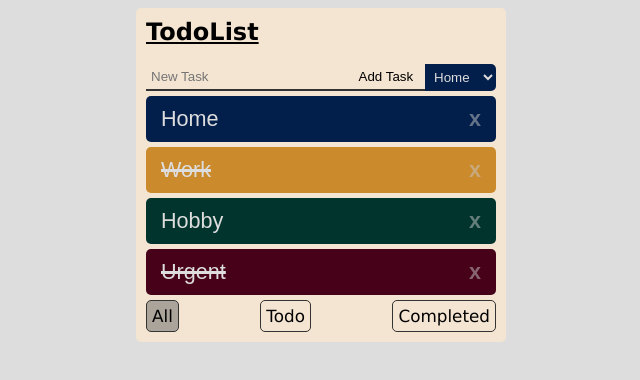
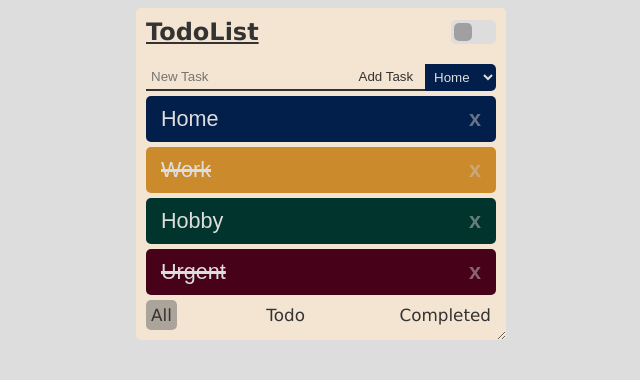
Before and after one commit to James-Bartulis/simple_todo, a Vue app: page / in a window 1280 px wide. Shown: the top 380 px of the page, without its empty margins (319-959 px from the left). Built offline with nearby package versions, Linux system fonts and the light colour scheme.

Commit message:
dark mode & resize horizontally

```diff
--- a/src/App.vue
+++ b/src/App.vue
@@ -10,6 +10,6 @@ import TodoList from './components/TodoList.vue'
 
 <style>
 body {
-  background-color: #DDD;
+  background-color: var(--bodybackground)
 }
 </style>
--- a/src/components/TodoList.vue
+++ b/src/components/TodoList.vue
@@ -10,6 +10,7 @@ export default {
       editCache: '',
       editedTask: undefined,
       click: undefined,
+      darkMode: false,
     }
   },
   computed: {
@@ -77,9 +78,17 @@ export default {
         this.toggleTask(todo);
       else // double click
         this.editTask(todo, event);
+    },
+    toggleDarkMode() {
+      this.darkMode = !this.darkMode;
+      document.body.classList.toggle('dark');
+      localStorage.setItem("darkMode", this.darkMode);
     }
   },
   mounted() {
+    this.darkMode = localStorage.getItem("darkMode");
+    if(this.darkMode)
+      document.body.classList.toggle('dark');
     this.list = JSON.parse(localStorage.getItem("list")) || [
         {name: 'Home', type: 'Home', done: false},
         {name: 'Work', type: 'Work', done: true},
@@ -100,7 +109,13 @@ export default {
 
 <template>
   <div class="Container">
-    <h1><u>TodoList</u></h1><br>
+    <div class="header">
+      <h1><u>TodoList</u></h1>
+      <label class="switch">
+        <input @click="toggleDarkMode()" class="checkbox" type="checkbox">
+        <span class="slider"></span>
+      </label>
+    </div><br>
 
     <div class="newTask">
       <input
@@ -145,7 +160,7 @@ export default {
   </div>
 </template>
 
-<style lang="sass" scoped>
+<style lang="sass">
 $blue: #021f4b
 $yellow: #cb8a2c
 $green: #01342d
@@ -157,17 +172,87 @@ $removeButton: rgba(200, 200, 200, 0.5)
 $selected: rgba(100, 100, 100, 0.5)
 
 $todoBackground: #f4e5d2
+$bodyBackground: #DDD
+
+:root
+  --blue: #{$blue}
+  --yellow: #{$yellow}
+  --green: #{$green}
+  --red: #{$red}
+
+  --textdark: #{$textDark}
+  --textlight: #{$textLight}
+  --textinput: #{$textLight}
+  --removebutton: #{$removeButton}
+  --selected: #{$selected}
+
+  --todobackground: #{$todoBackground}
+  --bodybackground: #{$bodyBackground}
+
+$darktodobackground: #333
+$darkbodybackground: #111
+
+.dark
+  --blue: #{$blue}
+  --yellow: #{$yellow}
+  --green: #{$green}
+  --red: #{$red}
+
+  --textdark: #{$textLight}
+  --textlight: #{$textDark}
+  --removebutton: #{$removeButton}
+  --selected: #{$selected}
+
+  --todobackground: #{$darktodobackground}
+  --bodybackground: #{$darkbodybackground}
+
 *
   cursor: default
   user-select: none
+  transition: .4s linear background-color, color
 .Container
-  background-color: $todoBackground
+  background-color: var(--todobackground)
   margin: auto
   width: fit-content
   padding: 10px
   border-radius: 5px
+  resize: horizontal
+  overflow: auto
+  min-width: 350px
+  & > .header
+    display: flex
+    align-items: center
+    justify-content: space-between
+    height: 28px
+    color: var(--textdark)
+    font-size: 0.75em
+    & > .switch
+      position: relative
+      width: 45px
+      height: 24px
+      & > .slider
+        position: absolute
+        cursor: pointer
+        top: 0
+        left: 0
+        right: 0
+        bottom: 0
+        background-color: var(--bodybackground)
+        border-radius: 5px
+        transition: .4s
+        &:before
+          border-radius: 5px
+          background-color: var(--selected)
+          position: absolute
+          content: ""
+          height: 18px
+          width: 18px
+          left: 3px
+          bottom: 3px
+          transition: .4s
+      & > .checkbox:checked + .slider:before
+        transform: translateX(18px)
   & > *
-    width: 350px
     font-size: 1.5em
     font-family: Verdana, Geneva, Tahoma, sans-serif
     margin: 0
@@ -181,12 +266,13 @@ $todoBackground: #f4e5d2
       padding: 5px
     & > input, & > button
       flex-grow: 1
-      border-bottom: 2px solid $textDark
+      border-bottom: 2px solid var(--textdark)
       background-color: inherit
+      color: var(--textdark)
     & > input
       cursor: text
     & > select
-      color: $textLight
+      color: var(--textinput)
       border-top-right-radius: 5px
       border-bottom-right-radius: 5px
   & > ul
@@ -196,7 +282,9 @@ $todoBackground: #f4e5d2
       margin-top: 5px
       padding: 5px 10px
       border-radius: 5px
+      transition: none
       & > *
+        transition: none
         padding: 5px
         border: none
         outline: none
@@ -204,30 +292,35 @@ $todoBackground: #f4e5d2
         background-color: inherit
       & > input
         flex-grow: 1
-        color: $textLight
+        color: var(--textinput)
       & > button
-        color: $removeButton
+        color: var(--removebutton)
         font-weight: bold
+      & > p
+        color: var(--textdark)
   & > .footer
     display: flex
     justify-content: space-between
     margin-top: 5px
     & > div
       font-size: 0.7em
-      border: 1px solid $textDark
+      color: var(--textdark)
       border-radius: 5px
       padding: 5px
+      transition: none
+      &:hover
+        background-color: var(--selected)
 
 .done
-  text-decoration: line-through 3px solid $textLight
+  text-decoration: line-through 3px solid var(--textinput)
 .Home
-  background-color: $blue
+  background-color: var(--blue)
 .Work
-  background-color: $yellow
+  background-color: var(--yellow)
 .Hobby
-  background-color: $green
+  background-color: var(--green)
 .Urgent
-  background-color: $red
+  background-color: var(--red)
 .selected
-  background-color: $selected
+  background-color: var(--selected)
 </style>
```
